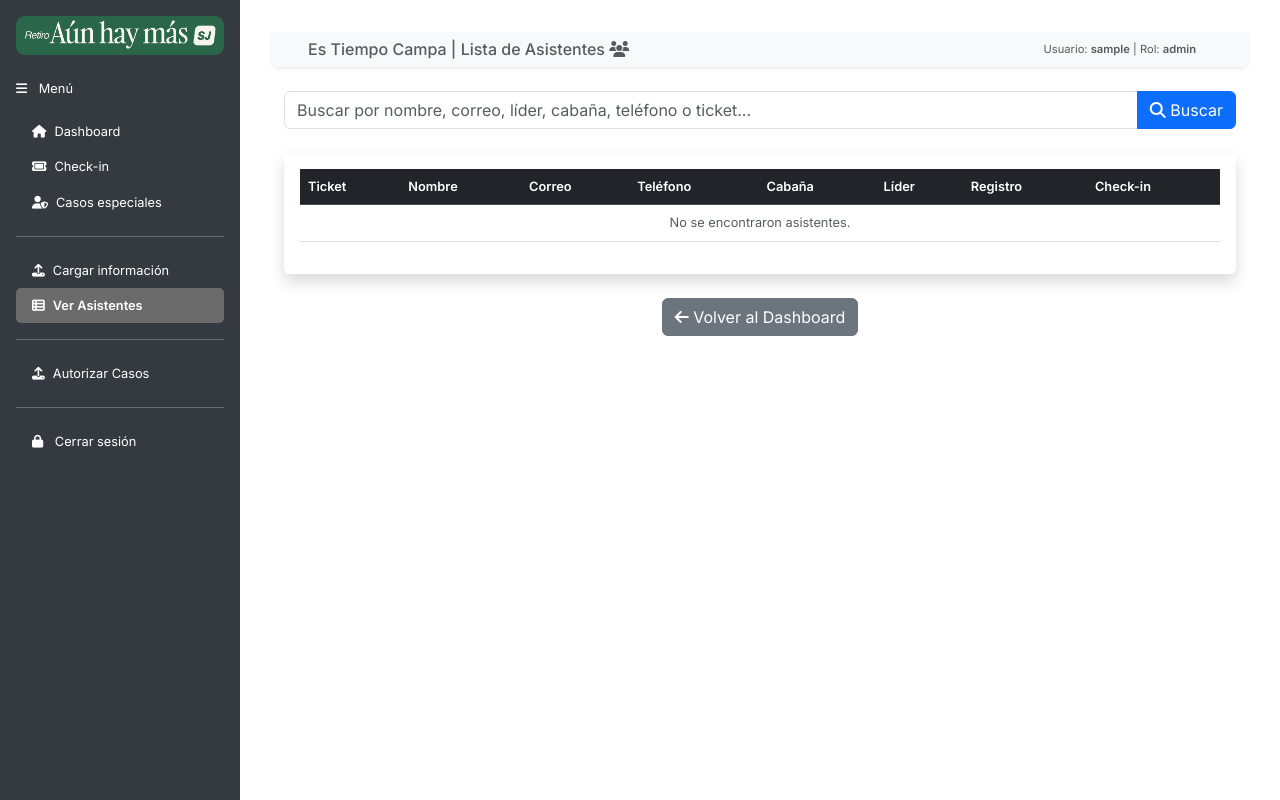
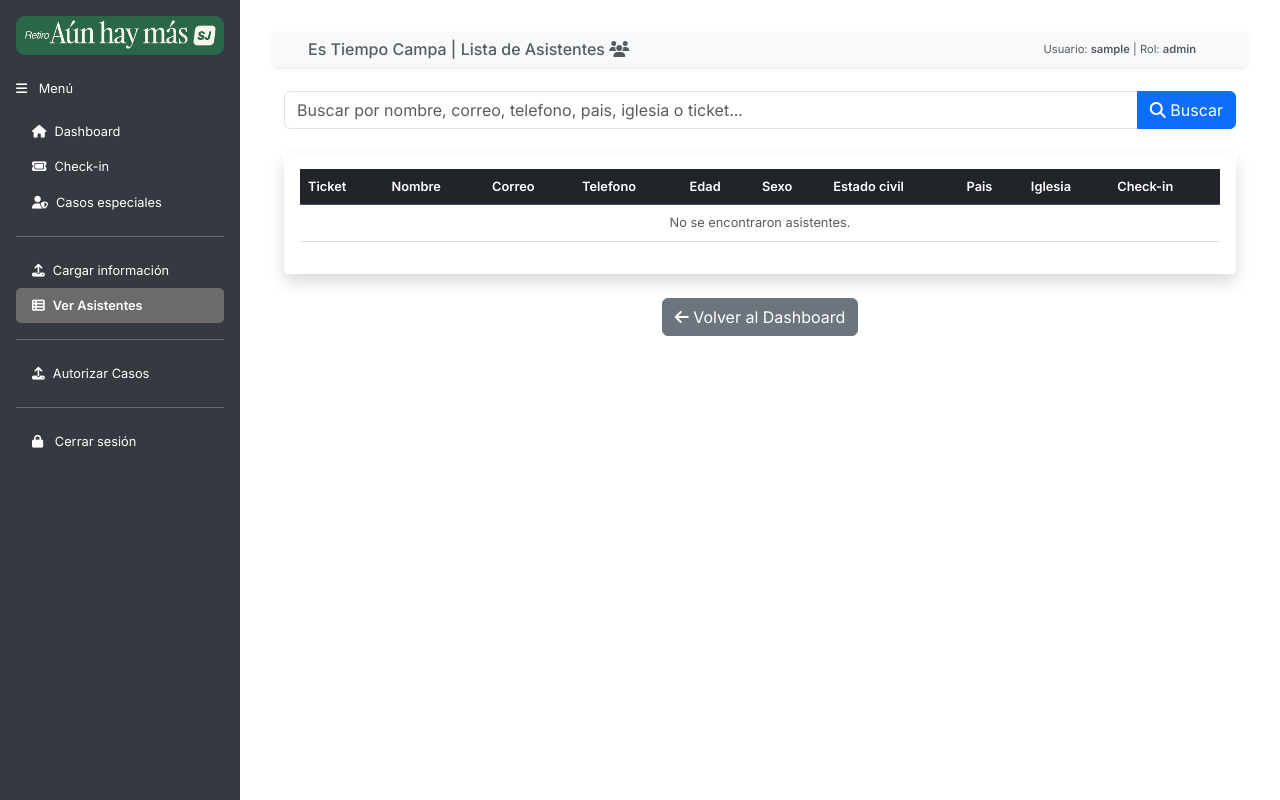
Before and after one commit to Jdanielvilla7/SJConfe, a Flask app: page /asistentes in a window 1280 px wide. Run offline with Flask 3, Linux system fonts and the light colour scheme; the visitor is signed in with stand-in values (Sample User, id 1); data that the repository does not hold is empty; some libraries are stand-ins or nearby versions.

Commit message:
cambio de esquema

```diff
--- a/routes.py
+++ b/routes.py
@@ -563,18 +563,18 @@ def dashboard():
     porcentaje = round(((registrados ) / total * 100), 2) if total else 0
     casos_especiales = mongo.db.casos_especiales.count_documents({})
 
-    cabana = request.args.get('cabana', 'todos')
-    lider = request.args.get('lider', 'todos')
+    pais = request.args.get('pais', 'todos')
+    iglesia = request.args.get('iglesia', 'todos')
 
     filtro = {}
-    if cabana != 'todos':
-        filtro['cabana'] = cabana
-    if lider != 'todos':
-        filtro['lider'] = lider
+    if pais != 'todos':
+        filtro['pais'] = pais
+    if iglesia != 'todos':
+        filtro['iglesia'] = iglesia
 
     asistentes = list(mongo.db.asistentes.find(filtro, {'edad': 1}))
-    cabanas = sorted([item for item in mongo.db.asistentes.distinct('cabana') if item])
-    lideres = sorted([item for item in mongo.db.asistentes.distinct('lider') if item])
+    paises = sorted([item for item in mongo.db.asistentes.distinct('pais') if item])
+    iglesias = sorted([item for item in mongo.db.asistentes.distinct('iglesia') if item])
 
     def obtener_edad(asistente):
         try:
@@ -595,10 +595,10 @@ def dashboard():
     return render_template(
         'dashboard.html',
         datos_segmentos=datos_segmentos,
-        filtro_cabana=cabana,
-        filtro_lider=lider,
-        cabanas=cabanas,
-        lideres=lideres,
+        filtro_pais=pais,
+        filtro_iglesia=iglesia,
+        paises=paises,
+        iglesias=iglesias,
         total=total,
         registrados=registrados,
         preregistro=0,
@@ -653,17 +653,19 @@ def cargar_asistentes():
 
                     asistente = {
                         "ticket_id": ticket_id,
-                        "cabana": valor_columna(fila, "Cabaña", "Cabana"),
                         "nombre": valor_columna(fila, "Nombre"),
-                        "lider": valor_columna(fila, "Lider", "Líder"),
-                        "correo": valor_columna(fila, "Correo"),
-                        "registro": valor_columna(fila, "Registro"),
+                        "correo": valor_columna(fila, "Correo", "Email", "E-mail"),
+                        "telefono": valor_columna(fila, "Telefono", "Teléfono"),
                         "edad": valor_columna(fila, "Edad"),
-                        "telefono": valor_columna(fila, "Telefono", "Teléfono"),
-                        "alergias": valor_columna(fila, "alergias", "Alergias"),
-                        "alimentos": valor_columna(fila, "alimentos", "Alimentos"),
-                        "medicamentos": valor_columna(fila, "medicamentos", "Medicamentos"),
-                        "nada": valor_columna(fila, "nada", "Nada")
+                        "sexo": valor_columna(fila, "Sexo"),
+                        "estado_civil": valor_columna(
+                            fila,
+                            "Estado Civil",
+                            "EstadoCivil",
+                            "Estado_Civil"
+                        ),
+                        "pais": valor_columna(fila, "Pais", "País"),
+                        "iglesia": valor_columna(fila, "Iglesia")
                     }
 
                     mongo.db.asistentes.insert_one(asistente)
@@ -701,24 +703,16 @@ def registrar_asistentes_api():
 
     Esperado: JSON con estructura:
     {
-        "evento": {
-            "nombre": "string (requerido)",
-            "direccion": "string (requerido)",
-            "fecha_hora": "string (requerido)"
-        },
         "asistentes": [
             {
                 "nombre": "string (requerido)",
                 "correo": "string (requerido)",
-                "cabana": "string",
-                "lider": "string",
-                "registro": "string",
+                "telefono": "string",
                 "edad": "string/int",
-                "telefono": "string",
-                "alergias": "string",
-                "alimentos": "string",
-                "medicamentos": "string",
-                "nada": "string"
+                "sexo": "string",
+                "estado_civil": "string",
+                "pais": "string",
+                "iglesia": "string"
             }
         ]
     }
@@ -755,12 +749,29 @@ def registrar_asistentes_api():
         errores = []
         asistentes_registrados = []
 
+        def limpiar_texto(valor):
+            if valor is None:
+                return ''
+            return str(valor).strip()
+
+        def limpiar_edad(valor):
+            if valor is None:
+                return ''
+            if isinstance(valor, str):
+                return valor.strip()
+            return valor
+
         for idx, asistente in enumerate(asistentes_data):
             try:
                 # Validar nombre (requerido)
-                nombre = asistente.get('nombre', '').strip()
-
-                correo = asistente.get('correo', '').strip()
+                nombre = limpiar_texto(asistente.get('nombre'))
+                correo = limpiar_texto(asistente.get('correo'))
+                telefono = limpiar_texto(asistente.get('telefono'))
+                sexo = limpiar_texto(asistente.get('sexo'))
+                estado_civil = limpiar_texto(asistente.get('estado_civil'))
+                pais = limpiar_texto(asistente.get('pais'))
+                iglesia = limpiar_texto(asistente.get('iglesia'))
+                edad = limpiar_edad(asistente.get('edad'))
 
                 if not nombre:
                     errores.append(f"Registro {idx}: nombre es requerido")
@@ -787,16 +798,13 @@ def registrar_asistentes_api():
                 nuevo_asistente = {
                     'ticket_id': ticket_id,
                     'nombre': nombre,
-                    'cabana': asistente.get('cabana', '').strip(),
-                    'lider': asistente.get('lider', '').strip(),
                     'correo': correo,
-                    'registro': asistente.get('registro', '').strip(),
-                    'edad': asistente.get('edad', ''),
-                    'telefono': asistente.get('telefono', '').strip(),
-                    'alergias': asistente.get('alergias', '').strip(),
-                    'alimentos': asistente.get('alimentos', '').strip(),
-                    'medicamentos': asistente.get('medicamentos', '').strip(),
-                    'nada': asistente.get('nada', '').strip(),
+                    'telefono': telefono,
+                    'edad': edad,
+                    'sexo': sexo,
+                    'estado_civil': estado_civil,
+                    'pais': pais,
+                    'iglesia': iglesia,
                     'evento': {
                         'nombre': evento_nombre,
                         'direccion': evento_direccion,
@@ -937,9 +945,11 @@ def checkout():
                 '$or': [
                     {'nombre': {'$regex': query, '$options': 'i'}},
                     {'correo': {'$regex': query, '$options': 'i'}},
-                    {'lider': {'$regex': query, '$options': 'i'}},
-                    {'cabana': {'$regex': query, '$options': 'i'}},
                     {'telefono': {'$regex': query, '$options': 'i'}},
+                    {'sexo': {'$regex': query, '$options': 'i'}},
+                    {'estado_civil': {'$regex': query, '$options': 'i'}},
+                    {'pais': {'$regex': query, '$options': 'i'}},
+                    {'iglesia': {'$regex': query, '$options': 'i'}},
                     {'ticket_id': query}
                 ]
                 }))
@@ -964,9 +974,11 @@ def checkin_manual():
                 '$or': [
                     {'nombre': {'$regex': query, '$options': 'i'}},
                     {'correo': {'$regex': query, '$options': 'i'}},
-                    {'lider': {'$regex': query, '$options': 'i'}},
-                    {'cabana': {'$regex': query, '$options': 'i'}},
                     {'telefono': {'$regex': query, '$options': 'i'}},
+                    {'sexo': {'$regex': query, '$options': 'i'}},
+                    {'estado_civil': {'$regex': query, '$options': 'i'}},
+                    {'pais': {'$regex': query, '$options': 'i'}},
+                    {'iglesia': {'$regex': query, '$options': 'i'}},
                     {'ticket_id': query}
                 ]
             }))
--- a/templates/asistentes.html
+++ b/templates/asistentes.html
@@ -11,7 +11,7 @@
   <form method="POST" class="mb-4" action="{{ url_for('routes.checkin_manual')}}">
     <div class="input-group">
       <input type="text" name="busqueda" class="form-control"
-        placeholder="Buscar por nombre, correo, líder, cabaña, teléfono o ticket..." value="{{ query }}">
+        placeholder="Buscar por nombre, correo, telefono, pais, iglesia o ticket..." value="{{ query }}">
       <button class="btn btn-primary" type="submit"><i class="fas fa-search"></i> Buscar</button>
     </div>
   </form>
@@ -23,10 +23,12 @@
           <th>Ticket</th>
           <th>Nombre</th>
           <th>Correo</th>
-          <th>Teléfono</th>
-          <th>Cabaña</th>
-          <th>Líder</th>
-          <th>Registro</th>
+          <th>Telefono</th>
+          <th>Edad</th>
+          <th>Sexo</th>
+          <th>Estado civil</th>
+          <th>Pais</th>
+          <th>Iglesia</th>
           <th>Check-in</th>
         </tr>
       </thead>
@@ -37,9 +39,11 @@
           <td>{{ asistente.nombre }}</td>
           <td>{{ asistente.correo }}</td>
           <td>{{ asistente.telefono or '—' }}</td>
-          <td>{{ asistente.cabana or '—' }}</td>
-          <td>{{ asistente.lider or '—' }}</td>
-          <td>{{ asistente.registro or '—' }}</td>
+          <td>{{ asistente.edad or '—' }}</td>
+          <td>{{ asistente.sexo or '—' }}</td>
+          <td>{{ asistente.estado_civil or '—' }}</td>
+          <td>{{ asistente.pais or '—' }}</td>
+          <td>{{ asistente.iglesia or '—' }}</td>
           <td>
             {% if asistente.checked_in %}
             <span class="text-success"><i class="fas fa-check-circle"></i> Sí</span>
@@ -50,7 +54,7 @@
         </tr>
         {% else %}
         <tr>
-          <td colspan="8" class="text-center text-muted">No se encontraron asistentes.</td>
+          <td colspan="10" class="text-center text-muted">No se encontraron asistentes.</td>
         </tr>
         {% endfor %}
       </tbody>
--- a/templates/cargar_asistentes.html
+++ b/templates/cargar_asistentes.html
@@ -23,9 +23,9 @@
       <label for="archivo" class="form-label">Selecciona archivo Excel</label>
       <input type="file" name="archivo" class="form-control" accept=".xlsx,.xls" required>
       <div class="form-text">
-        El archivo debe contener estas columnas: <code>RegistrationID</code>, <code>Cabaña</code>, <code>Nombre</code>,
-        <code>Lider</code>, <code>Correo</code>, <code>Registro</code>, <code>Edad</code>, <code>Telefono</code>,
-        <code>alergias</code>, <code>alimentos</code>, <code>medicamentos</code> y <code>nada</code>.
+        El archivo debe contener estas columnas: <code>RegistrationID</code>, <code>Nombre</code>,
+        <code>Correo</code>, <code>Telefono</code>, <code>Edad</code>, <code>Sexo</code>,
+        <code>Estado Civil</code>, <code>Pais</code> e <code>Iglesia</code>.
       </div>
     </div>
     <button type="submit" class="btn btn-primary"><i class="fas fa-file-upload"></i> Cargar Excel</button>
```
Also changed, not shown: templates/checkin_manual.html (+7 -5 lines), templates/checkout.html (+14 -10 lines), templates/dashboard.html (+10 -10 lines).
